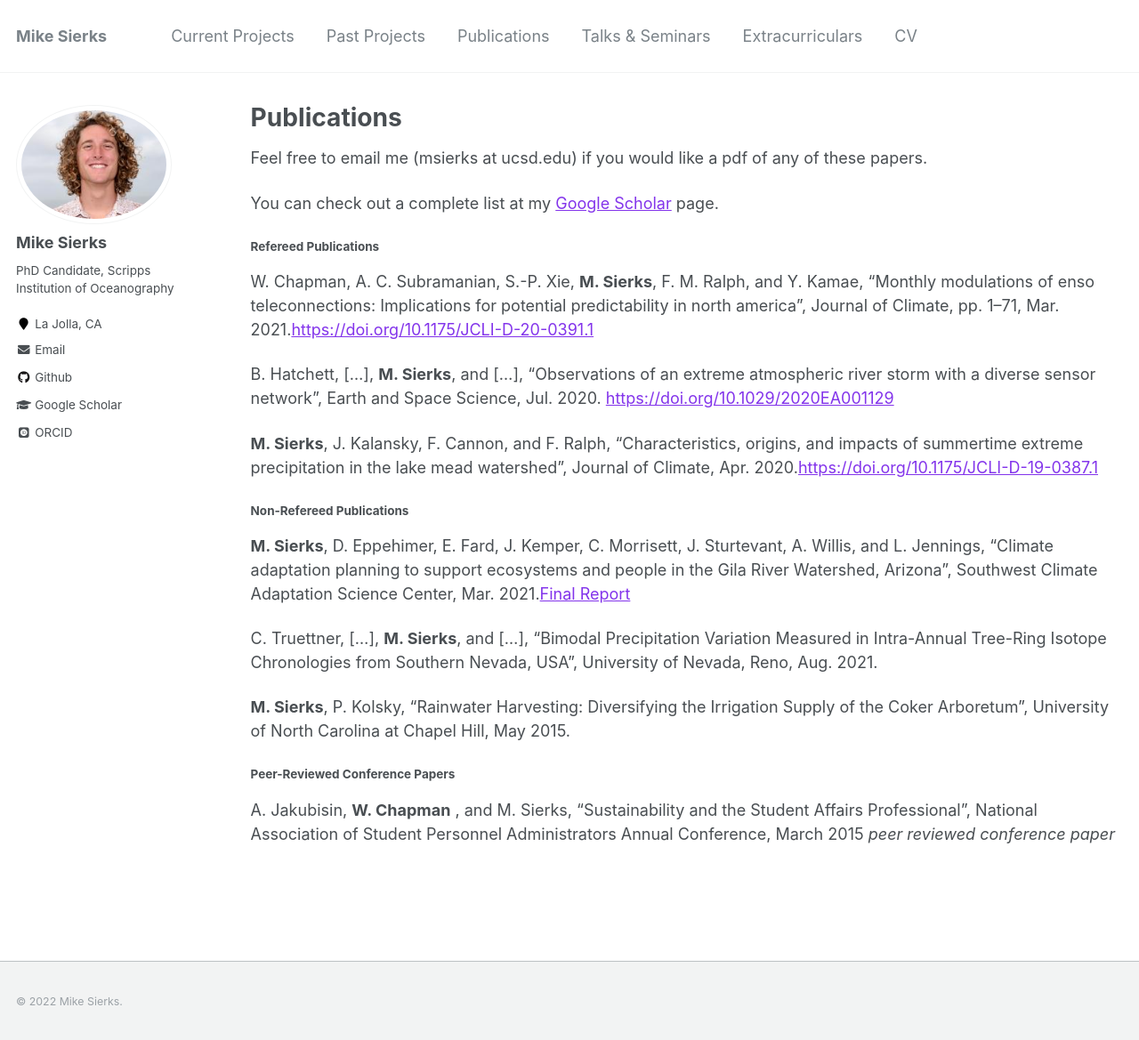
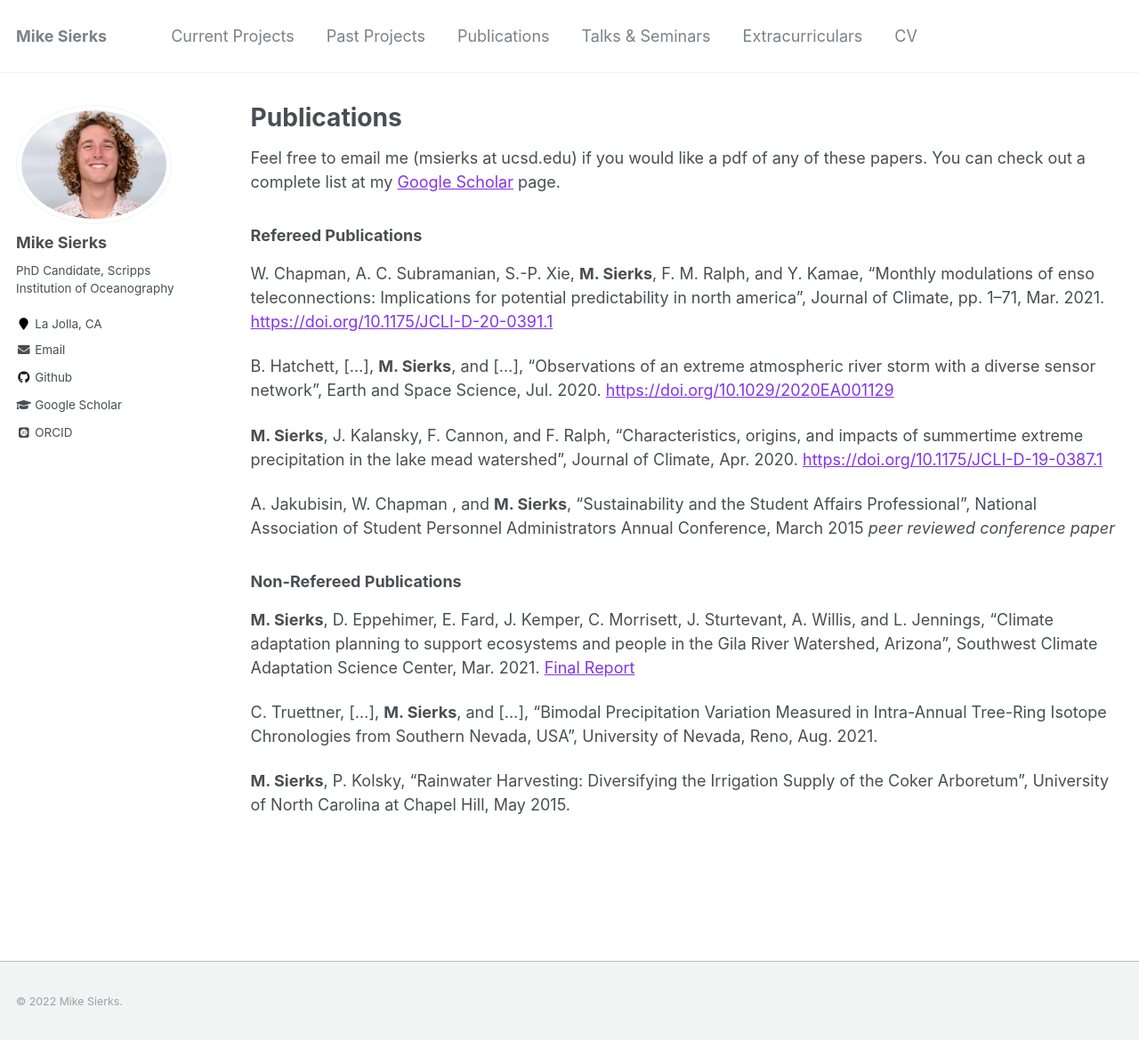
Before and after one commit to mdsierks/mdsierks.github.io, a Jekyll site: the page built from _pages/publications.md, in a window 1280 px wide and 1172 px high. Shown: the top 1169 px of the window at 89% size. Built offline with Jekyll 4.4.1, drawn with Linux system fonts in a browser that asks for light colours; some web fonts are replaced.

Commit message:
formatting for subheaders

```diff
--- a/_pages/publications.md
+++ b/_pages/publications.md
@@ -17,33 +17,28 @@ author_profile: true
 
  -->
 {% include base_path %}
-Feel free to email me (msierks at ucsd.edu) if you would like a pdf of any of these papers.
+Feel free to email me (msierks at ucsd.edu) if you would like a pdf of any of these papers. You can check out a complete list at my [Google Scholar](https://scholar.google.com/citations?user=or6mIK0AAAAJ&hl=en) page.
 
-You can check out a complete list at my [Google Scholar](https://scholar.google.com/citations?user=or6mIK0AAAAJ&hl=en) page.
-
-##### Refereed Publications
+### Refereed Publications
 W. Chapman, A. C. Subramanian, S.-P. Xie, **M. Sierks**, F. M. Ralph, and Y. Kamae, “Monthly modulations of
 enso teleconnections: Implications for potential predictability in north america”, Journal of Climate,
-pp. 1–71, Mar. 2021.[https://doi.org/10.1175/JCLI-D-20-0391.1](https://doi.org/10.1175/JCLI-D-20-0391.1)
+pp. 1–71, Mar. 2021. [https://doi.org/10.1175/JCLI-D-20-0391.1](https://doi.org/10.1175/JCLI-D-20-0391.1)
 
 B. Hatchett, [...], **M. Sierks**, and [...], “Observations of an extreme atmospheric river storm with a diverse
 sensor network”, Earth and Space Science, Jul. 2020. [https://doi.org/10.1029/2020EA001129](https://doi.org/10.1029/2020EA001129)
 
 **M. Sierks**, J. Kalansky, F. Cannon, and F. Ralph, “Characteristics, origins, and impacts of summertime
-extreme precipitation in the lake mead watershed”, Journal of Climate, Apr. 2020.[https://doi.org/10.1175/JCLI-D-19-0387.1](https://doi.org/10.1175/JCLI-D-19-0387.1)
+extreme precipitation in the lake mead watershed”, Journal of Climate, Apr. 2020. [https://doi.org/10.1175/JCLI-D-19-0387.1](https://doi.org/10.1175/JCLI-D-19-0387.1)
 
+A. Jakubisin, W. Chapman , and **M. Sierks**, “Sustainability and the Student Affairs Professional”, National Association of Student Personnel Administrators Annual Conference, March 2015 *peer reviewed conference paper*
 
-##### Non-Refereed Publications
+### Non-Refereed Publications
 **M. Sierks**, D. Eppehimer, E. Fard, J. Kemper, C. Morrisett, J. Sturtevant, A. Willis, and L. Jennings, “Climate adaptation
 planning to support ecosystems and people in the Gila River Watershed, Arizona”, Southwest Climate Adaptation
-Science Center, Mar. 2021.[Final Report](https://www.swcasc.arizona.edu/sites/default/files/data/NRWD_Final%20Report2021.pdf)
+Science Center, Mar. 2021. [Final Report](https://www.swcasc.arizona.edu/sites/default/files/data/NRWD_Final%20Report2021.pdf)
 
 C. Truettner, [...], **M. Sierks**, and [...], “Bimodal Precipitation Variation Measured in Intra-Annual Tree-Ring Isotope
 Chronologies from Southern Nevada, USA”, University of Nevada, Reno, Aug. 2021.
 
 **M. Sierks**, P. Kolsky, “Rainwater Harvesting: Diversifying the Irrigation Supply of the Coker Arboretum”, University of
 North Carolina at Chapel Hill, May 2015.
-
-
-##### Peer-Reviewed Conference Papers
-A. Jakubisin, **W. Chapman** , and M. Sierks, “Sustainability and the Student Affairs Professional”, National Association of Student Personnel Administrators Annual Conference, March 2015 *peer reviewed conference paper*
```
